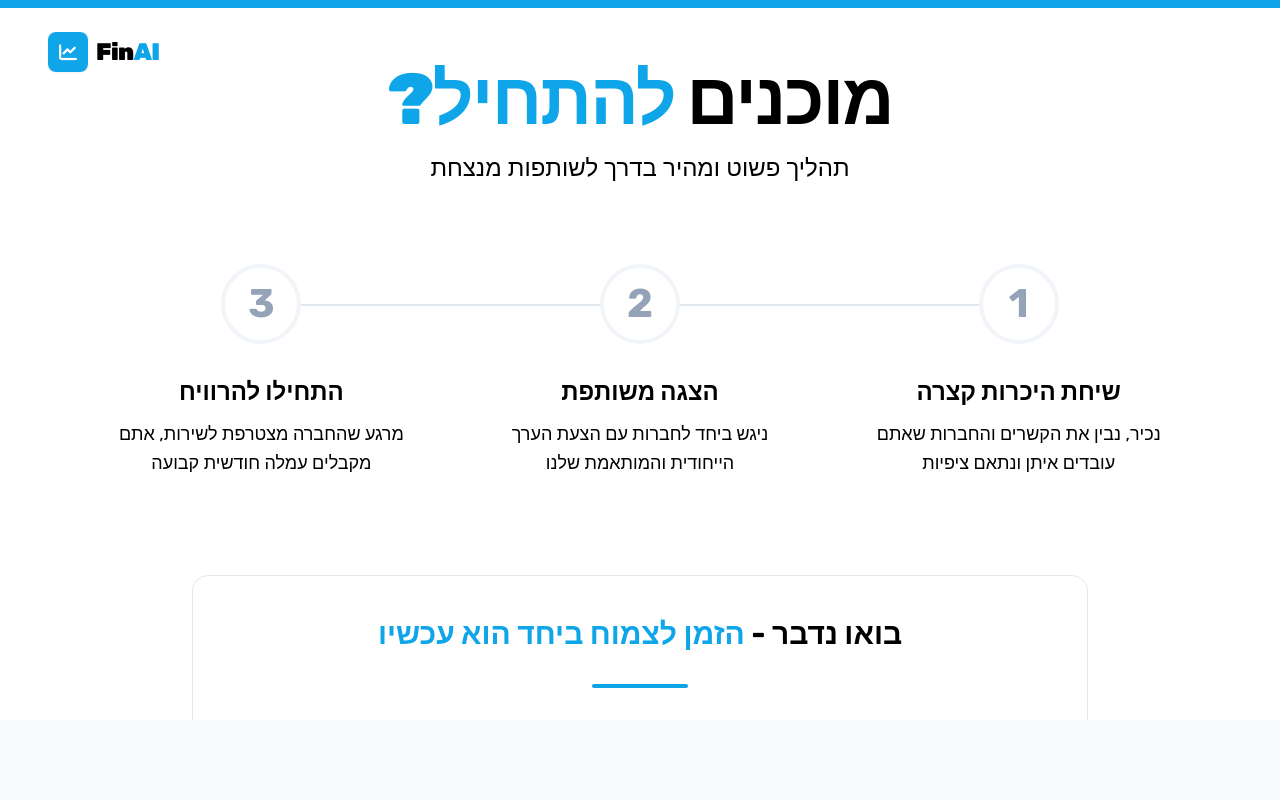
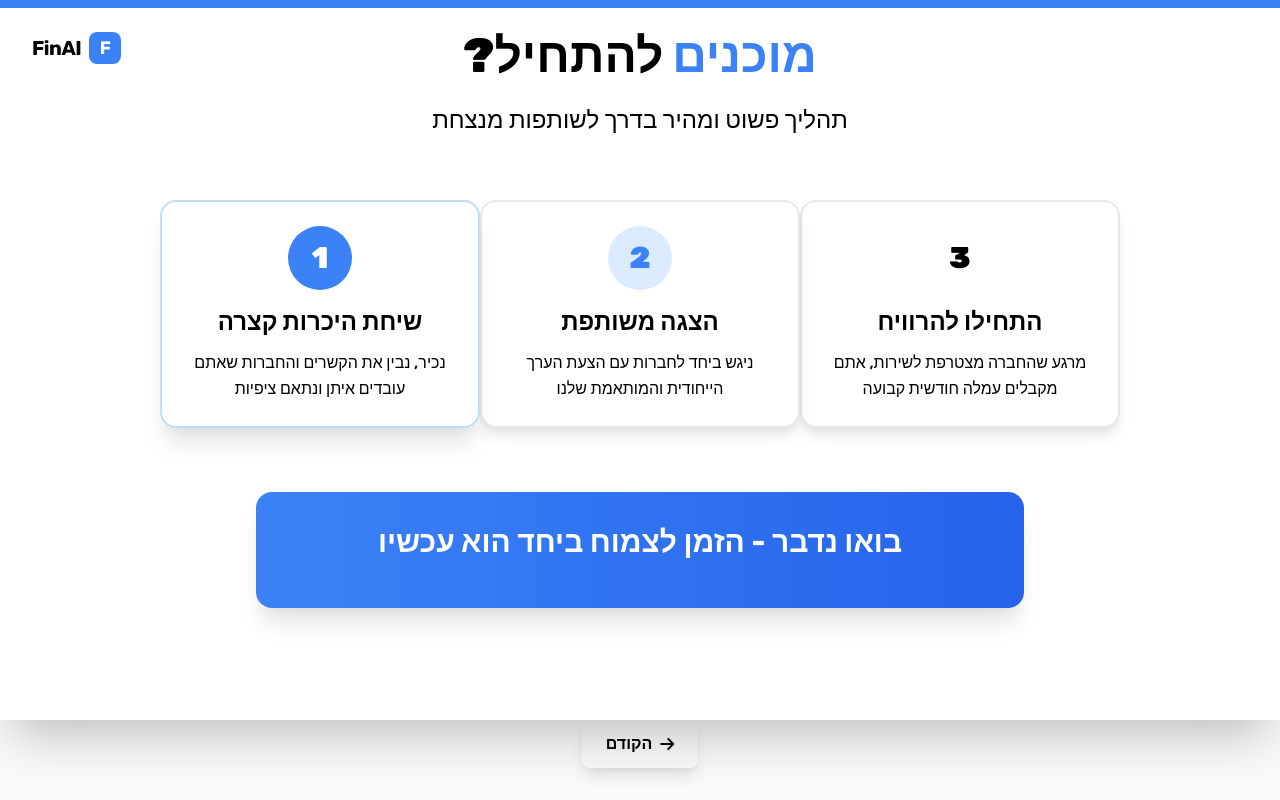
Before and after one commit to nitzanFinAI/FinAI-Partnership, a plain HTML site: page slide4.html in a window 1280 px wide. Drawn offline with nearby package versions, Linux system fonts and the light colour scheme.

Commit message:
slide4.html

```diff
--- a/slide4.html
+++ b/slide4.html
@@ -1,16 +1,12 @@
 <!DOCTYPE html>
-
 <html dir="rtl" lang="he">
 <head>
 <meta charset="utf-8"/>
 <meta content="width=1280, height=720, initial-scale=1.0" name="viewport"/>
 <title>FinAI - מוכנים להתחיל?</title>
-<!-- Tailwind CSS -->
 <link href="https://cdn.jsdelivr.net/npm/tailwindcss@2.2.19/dist/tailwind.min.css" rel="stylesheet"/>
-<!-- Google Fonts: Rubik for Hebrew -->
-<link href="https://fonts.googleapis.com/css2?family=Rubik:wght@300;400;500;700;900&amp;display=swap" rel="stylesheet"/>
-<!-- Font Awesome -->
 <link href="https://cdn.jsdelivr.net/npm/@fortawesome/fontawesome-free@6.4.0/css/all.min.css" rel="stylesheet"/>
+<link href="https://fonts.googleapis.com/css2?family=Rubik:wght@300;400;500;700;900&display=swap" rel="stylesheet"/>
 <style>
 body {
     font-family: 'Rubik', sans-serif;
@@ -26,141 +22,90 @@
     display: flex;
     flex-direction: column;
     background-color: #ffffff;
+    margin: 0 auto;
 }
-        /* Custom FinAI Blue Palette */
-        .text-finai-blue { color: #0ea5e9; } /* Sky 500 */
+.text-finai-blue { color: #0ea5e9; }
 .bg-finai-blue { background-color: #0ea5e9; }
-        .border-finai-blue { border-color: #0ea5e9; }
-        .text-finai-dark { color: #0f172a; } /* Slate 900 */
-        .bg-finai-dark { background-color: #0f172a; }
-
-        /* Clean Step Styling */
-        .step-circle {
-            width: 5rem;
-            height: 5rem;
+.text-finai-dark { color: #0f172a; }
+.bg-finai-light { background-color: #e0f2fe; }
+.blob-shape {
+    position: absolute;
     border-radius: 50%;
+    z-index: 0;
+}
+.kpi-card {
+    background: white;
+    border-radius: 1.5rem;
+    box-shadow: 0 4px 6px -1px rgba(0, 0, 0, 0.05);
+    border: 1px solid #f1f5f9;
+    transition: all 0.3s ease;
+    height: 100%;
     display: flex;
+    flex-direction: column;
     align-items: center;
     justify-content: center;
-            font-size: 2.5rem;
-            font-weight: 700;
-            transition: all 0.3s ease;
-            background-color: white;
-            border: 4px solid #f1f5f9;
-            color: #94a3b8;
+    text-align: center;
     position: relative;
-            z-index: 10;
+    overflow: hidden;
+    padding: 1.5rem;
 }
-
-        .step-item:hover .step-circle {
-            border-color: #0ea5e9;
-            color: #0ea5e9;
-            transform: scale(1.05);
-            box-shadow: 0 10px 15px -3px rgba(14, 165, 233, 0.2);
-        }
-
-        .step-active .step-circle {
-            border-color: #0ea5e9;
-            color: #0ea5e9;
-            background-color: #f0f9ff;
-        }
-
-        /* Connecting Line */
-        .timeline-line {
-            position: absolute;
-            top: 2.5rem; /* Half of circle height */
-            right: 16%;
-            left: 16%;
-            height: 2px;
-            background-color: #e2e8f0;
-            z-index: 0;
+.kpi-card:hover {
+    transform: translateY(-5px);
+    box-shadow: 0 20px 25px -5px rgba(0, 0, 0, 0.1);
 }
 </style>
 </head>
 <body>
-<div class="slide-container">
-<!-- Top Accent Line (Solid Color to avoid gradients) -->
-<div class="absolute top-0 left-0 w-full h-2 bg-finai-blue"></div>
-<!-- Logo Top Left -->
-<div class="absolute top-8 left-12 z-50 flex items-center gap-2" dir="ltr">
-<div class="w-10 h-10 bg-finai-blue rounded-lg flex items-center justify-center shadow-sm">
-<i class="fas fa-chart-line text-white text-lg"></i>
+<div class="slide-container shadow-2xl">
+<div class="absolute top-8 left-8 z-30 flex items-center gap-2">
+<div class="w-8 h-8 rounded-lg bg-blue-500 flex items-center justify-center text-white font-bold text-lg">F</div>
+<span class="text-xl font-bold text-slate-800 tracking-tight">FinAI</span>
 </div>
-<p class="text-2xl font-black text-slate-800 tracking-tight m-0">Fin<span class="text-finai-blue">AI</span></p>
+<div class="blob-shape bg-blue-50 w-[900px] h-[900px] -top-60 -right-60 opacity-30"></div>
+<div class="blob-shape bg-slate-50 w-[700px] h-[700px] -bottom-40 -left-40 opacity-40"></div>
+<div class="absolute top-0 right-0 w-full h-2 bg-blue-500 z-20"></div>
+<div class="relative z-10 flex-1 flex flex-col px-16 py-8">
+<div class="text-center mb-16">
+<h1 class="text-5xl font-black text-slate-800 mb-6">
+<span class="text-blue-500">מוכנים</span> להתחיל?
+</h1>
+<p class="text-2xl text-slate-600 font-medium">תהליך פשוט ומהיר בדרך לשותפות מנצחת</p>
 </div>
-<!-- Main Content Wrapper -->
-<div class="flex-1 flex flex-col items-center justify-center px-24 py-16">
-<!-- Header Section -->
-<div class="text-center mb-20">
-<h1 class="text-7xl font-black text-slate-800 tracking-tight mb-4">
-                מוכנים <span class="text-finai-blue">להתחיל?</span>
-</h1>
-<p class="text-2xl text-slate-500 font-light">
-                תהליך פשוט ומהיר בדרך לשותפות מנצחת
-            </p>
-</div>
-<!-- Steps Process -->
-<div class="w-full max-w-6xl relative mb-24">
-<!-- Connecting Line -->
-<div class="timeline-line"></div>
-<div class="grid grid-cols-3 gap-12 text-center">
-<!-- Step 1 -->
-<div class="step-item flex flex-col items-center group cursor-default">
-<div class="step-circle mb-8 step-active">
-                    1
-                </div>
-<h3 class="text-2xl font-bold text-slate-800 mb-3 group-hover:text-finai-blue transition-colors">
-                    שיחת היכרות קצרה
-                </h3>
-<p class="text-slate-500 text-lg leading-relaxed px-4">
-                    נכיר, נבין את הקשרים והחברות שאתם עובדים איתן ונתאם ציפיות
-                </p>
+<div class="max-w-6xl mx-auto mb-16">
+<div class="flex items-center justify-between relative">
+<!-- Process line -->
+<div class="absolute top-1/2 left-0 right-0 h-1 bg-blue-200 transform -translate-y-1/2 z-0"></div>
+<!-- Step 3 -->
+<div class="relative z-10 flex flex-col items-center text-center bg-white p-6 rounded-2xl shadow-lg border-2 border-slate-100 hover:shadow-xl transition-all duration-300 w-80">
+<div class="w-16 h-16 bg-slate-100 text-slate-400 rounded-full flex items-center justify-center text-3xl font-black mb-4">3</div>
+<h3 class="text-2xl font-bold text-slate-800 mb-3">התחילו להרוויח</h3>
+<p class="text-slate-600 font-medium leading-relaxed">מרגע שהחברה מצטרפת לשירות, אתם מקבלים עמלה חודשית קבועה</p>
 </div>
 <!-- Step 2 -->
-<div class="step-item flex flex-col items-center group cursor-default">
-<div class="step-circle mb-8">
-                    2
+<div class="relative z-10 flex flex-col items-center text-center bg-white p-6 rounded-2xl shadow-lg border-2 border-slate-100 hover:shadow-xl transition-all duration-300 w-80">
+<div class="w-16 h-16 bg-blue-100 text-blue-500 rounded-full flex items-center justify-center text-3xl font-black mb-4">2</div>
+<h3 class="text-2xl font-bold text-slate-800 mb-3">הצגה משותפת</h3>
+<p class="text-slate-600 font-medium leading-relaxed">ניגש ביחד לחברות עם הצעת הערך הייחודית והמותאמת שלנו</p>
 </div>
-<h3 class="text-2xl font-bold text-slate-800 mb-3 group-hover:text-finai-blue transition-colors">
-                    הצגה משותפת
-                </h3>
-<p class="text-slate-500 text-lg leading-relaxed px-4">
-                    ניגש ביחד לחברות עם הצעת הערך הייחודית והמותאמת שלנו
-                </p>
-</div>
-<!-- Step 3 -->
-<div class="step-item flex flex-col items-center group cursor-default">
-<div class="step-circle mb-8">
-                    3
-                </div>
-<h3 class="text-2xl font-bold text-slate-800 mb-3 group-hover:text-finai-blue transition-colors">
-                    התחילו להרוויח
-                </h3>
-<p class="text-slate-500 text-lg leading-relaxed px-4">
-                    מרגע שהחברה מצטרפת לשירות, אתם מקבלים עמלה חודשית קבועה
-                </p>
+<!-- Step 1 -->
+<div class="relative z-10 flex flex-col items-center text-center bg-white p-6 rounded-2xl shadow-xl border-2 border-blue-200 hover:shadow-2xl transition-all duration-300 w-80 transform hover:-translate-y-2">
+<div class="w-16 h-16 bg-blue-500 text-white rounded-full flex items-center justify-center text-3xl font-black mb-4">1</div>
+<h3 class="text-2xl font-bold text-slate-800 mb-3">שיחת היכרות קצרה</h3>
+<p class="text-slate-600 font-medium leading-relaxed">נכיר, נבין את הקשרים והחברות שאתם עובדים איתן ונתאם ציפיות</p>
 </div>
 </div>
 </div>
-<!-- Clean CTA Section -->
-<div class="w-full max-w-4xl bg-slate-50 rounded-2xl border border-slate-200 p-10 flex flex-col items-center text-center">
-<h2 class="text-3xl font-bold text-slate-800 mb-2">
-                בואו נדבר - <span class="text-finai-blue">הזמן לצמוח ביחד הוא עכשיו</span>
-</h2>
-<div class="w-24 h-1 bg-finai-blue rounded-full my-6"></div>
-<div class="flex items-center gap-16 mt-2">
+<!-- CTA Section -->
 <div class="text-center">
-<p class="text-sm text-slate-400 font-medium uppercase tracking-wider mb-1">מייל</p>
-<p class="text-2xl font-bold text-slate-700 dir-ltr">info@myfinai.co.il</p>
-</div>
-<div class="w-px h-12 bg-slate-200"></div>
-<div class="text-center">
-<p class="text-sm text-slate-400 font-medium uppercase tracking-wider mb-1">אתר</p>
-<p class="text-2xl font-bold text-slate-700 dir-ltr">myfinai.co.il</p>
+<div class="bg-gradient-to-r from-blue-500 to-blue-600 text-white p-8 rounded-2xl shadow-xl max-w-3xl mx-auto transform hover:scale-105 transition-all duration-300">
+<h2 class="text-3xl font-bold mb-4">בואו נדבר - הזמן לצמוח ביחד הוא עכשיו</h2>
 </div>
 </div>
 </div>
 </div>
-</div>
+<div class="absolute bottom-8 left-1/2 transform -translate-x-1/2 flex items-center gap-4 z-50">
+    <a href="slide3.html" class="inline-flex items-center gap-2 px-6 py-3 bg-slate-200 text-slate-700 font-bold rounded-lg shadow-lg hover:bg-slate-300 transition-all duration-300">
+        <i class="fa-solid fa-arrow-right"></i> הקודם
+    </a></div>
 </body>
 </html>
```
Lines whose indentation alone changed are shown as unchanged.
